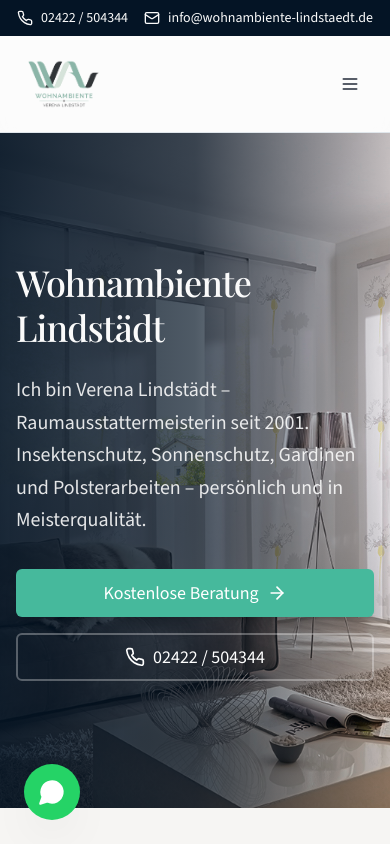
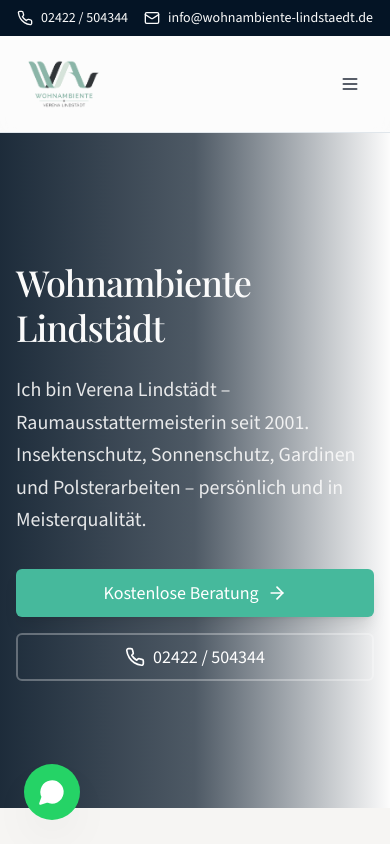
Before and after one commit to nxlsls/wohnambiente-lindstaedt, a React (Vite) app: page / in a window 390 px wide. Shown: the top 844 px of the page. Built offline with nearby package versions, Linux system fonts and the light colour scheme; the HTML template or start-up script is replaced by a standard one.

Commit message:
Hero-Video mit Loop und Fade-In Effekt hinzugefügt
- Statisches Bild durch HeroSectionWL.mp4 Video ersetzt
- Autoplay, Loop und Muted für nahtlose Wiedergabe
- Sanfter Fade-In Effekt beim Laden des Videos
- playsInline für mobile Kompatibilität

```diff
--- a/src/pages/Index.tsx
+++ b/src/pages/Index.tsx
@@ -1,10 +1,10 @@
 import { Link } from "react-router-dom";
+import { useEffect, useRef, useState } from "react";
 import { Button } from "@/components/ui/button";
 import { Layout } from "@/components/layout/Layout";
 import { SEOHead } from "@/components/seo/SEOHead";
 import { ServiceCard } from "@/components/sections/ServiceCard";
 import { ArrowRight, Phone, Shield, Sun, Sofa, Sparkles } from "lucide-react";
-import heroImage from "@/assets/hero-living-room.jpg";
 
 const services = [
   {
@@ -61,6 +61,21 @@ const benefits = [
 ];
 
 export default function Index() {
+  const videoRef = useRef<HTMLVideoElement>(null);
+  const [isVideoLoaded, setIsVideoLoaded] = useState(false);
+
+  useEffect(() => {
+    const video = videoRef.current;
+    if (!video) return;
+
+    const handleLoadedData = () => {
+      setIsVideoLoaded(true);
+    };
+
+    video.addEventListener('loadeddata', handleLoadedData);
+    return () => video.removeEventListener('loadeddata', handleLoadedData);
+  }, []);
+
   return (
     <Layout>
       <SEOHead
@@ -70,13 +85,20 @@ export default function Index() {
       />
 
       {/* Hero Section */}
-      <section className="relative min-h-[80vh] flex items-center">
+      <section className="relative min-h-[80vh] flex items-center overflow-hidden">
         <div className="absolute inset-0 z-0">
-          <img
-            src={heroImage}
-            alt="Wohnambiente mit eleganten Gardinen und Sonnenschutz in Kreuzau"
-            className="w-full h-full object-cover"
-          />
+          <video
+            ref={videoRef}
+            autoPlay
+            loop
+            muted
+            playsInline
+            className={`w-full h-full object-cover transition-opacity duration-1000 ${
+              isVideoLoaded ? 'opacity-100' : 'opacity-0'
+            }`}
+          >
+            <source src="/HeroSectionWL.mp4" type="video/mp4" />
+          </video>
           <div className="absolute inset-0 bg-gradient-to-r from-primary/90 via-primary/70 to-transparent" />
         </div>
 
```
